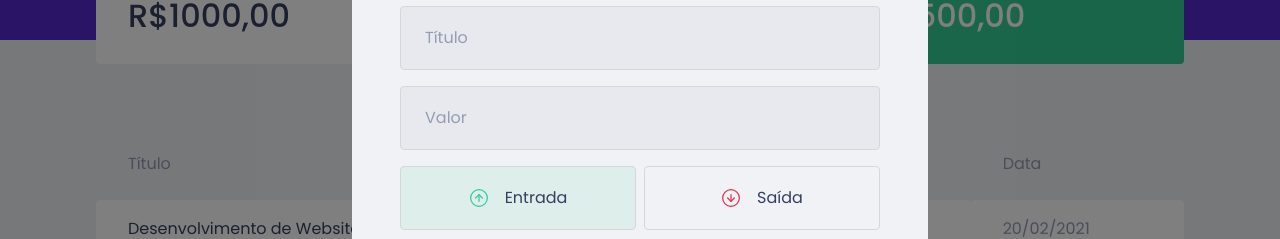
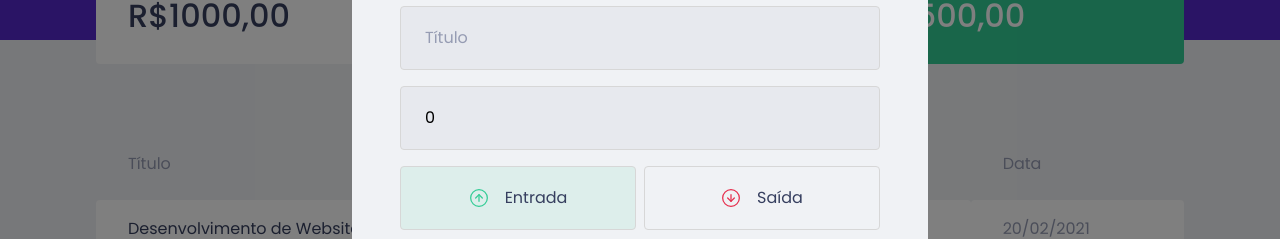
Before and after one commit to RacconWebFenix/dtmoney, a React (Create React App) app: page / in a window 1280 px wide. Both pictures are taken after a click on the button "Nova Transação". Shown: the part 232-471 px from the top of the page. Built offline with nearby package versions, Linux system fonts and the light colour scheme; no server answers; what miragejs would draw is missing.

Commit message:
Salvando dados do form

```diff
--- a/src/components/NewTransactionModal/index.tsx
+++ b/src/components/NewTransactionModal/index.tsx
@@ -1,4 +1,4 @@
-import { useState } from "react";
+import { FormEvent, useState } from "react";
 import Modal from "react-modal";
 import closeImg from "../../assets/close.svg";
 import incomeImg from "../../assets/income.svg";
@@ -14,7 +14,16 @@
   isOpen,
   onRequestClose,
 }: NewTransactionModalProps) {
+  const [title, setTitle] = useState("");
+  const [value, setValue] = useState(0);
+  const [category, setCategory] = useState("");
   const [type, setType] = useState("deposit");
+
+  function handleCreateNewTransaction(event: FormEvent) {
+    event.preventDefault();
+
+    console.log({ title, value, category, type });
+  }
 
   return (
     <Modal
@@ -31,12 +40,21 @@
         <img src={closeImg} alt="Fechar Modal" />
       </button>
 
-      <Container>
+      <Container onSubmit={handleCreateNewTransaction}>
         <h2>Cadastrar transação</h2>
 
-        <input placeholder="Título" />
+        <input
+          placeholder="Título"
+          value={title}
+          onChange={(event) => setTitle(event.target.value)}
+        />
 
-        <input type="number" placeholder="Valor" />
+        <input
+          type="number"
+          placeholder="Valor"
+          value={value}
+          onChange={(event) => setValue(Number(event.target.value))}
+        />
 
         <TransactionTypeContainer>
           <RadioBox
@@ -63,7 +81,11 @@
           </RadioBox>
         </TransactionTypeContainer>
 
-        <input placeholder="Categoria" />
+        <input
+          placeholder="Categoria"
+          value={category}
+          onChange={(event) => setCategory(event.target.value)}
+        />
 
         <button type="submit">Cadastrar</button>
       </Container>
```
